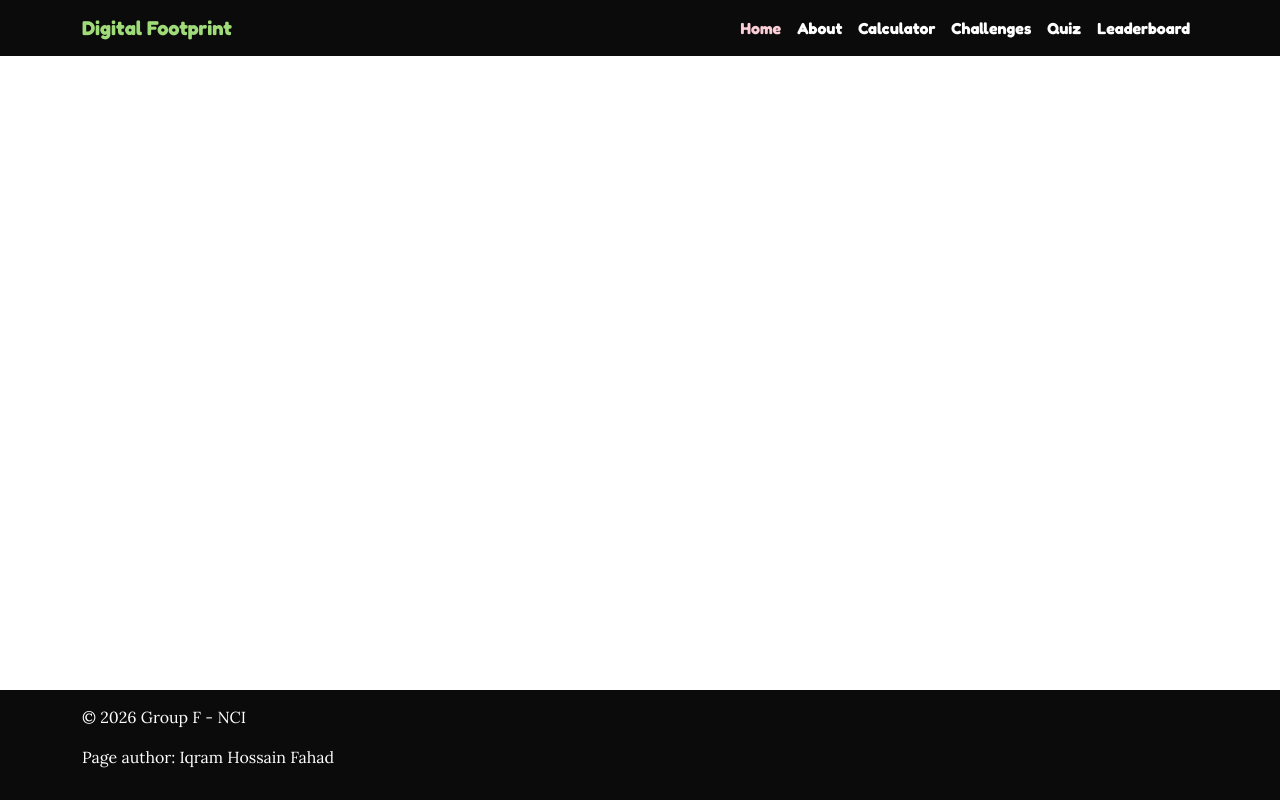
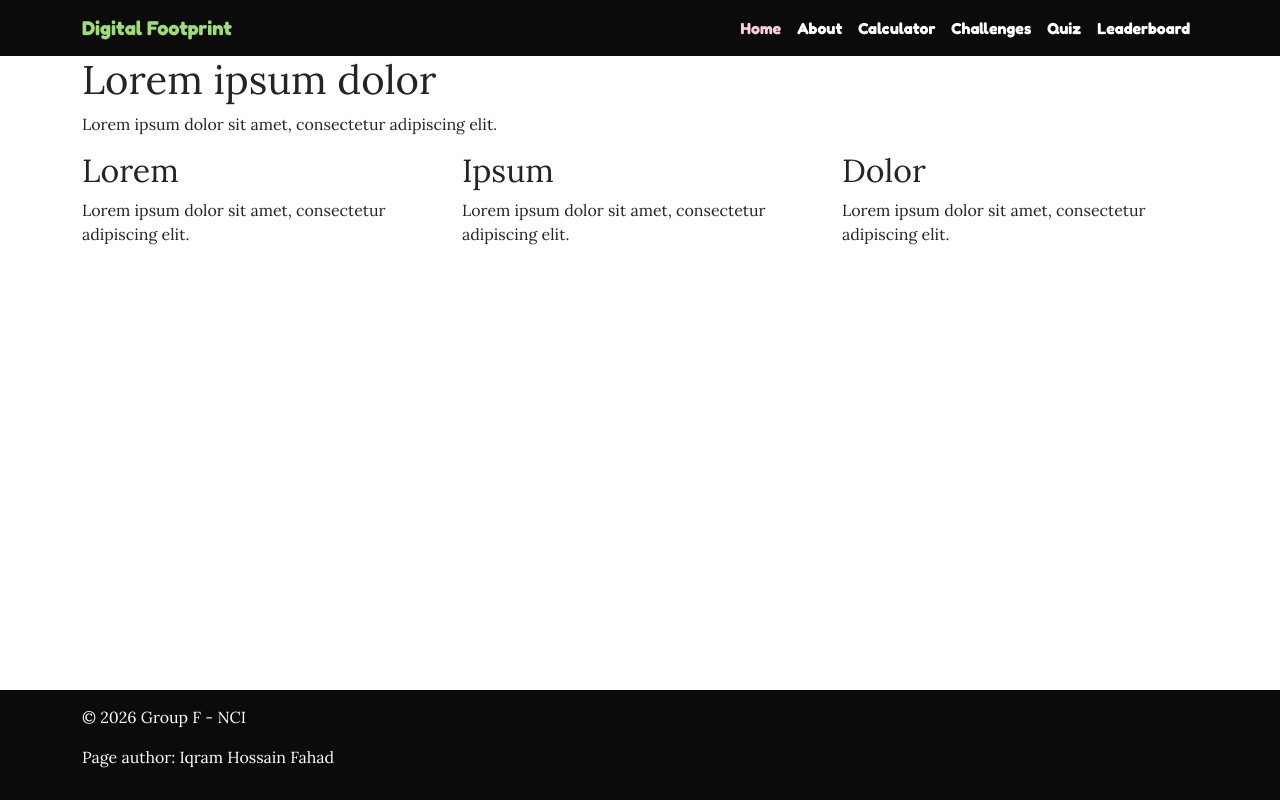
Before and after one commit to Iqram-Hossain-Fahad/Digital_footprint, a plain HTML site: page index.html in a window 1280 px wide. Drawn offline with nearby package versions, Linux system fonts and the light colour scheme.

Commit message:
Skeleton for wireframe

```diff
--- a/index.html
+++ b/index.html
@@ -1,4 +1,3 @@
-<!-- Index Page (Iqram hossain Fahad) -->
 <!DOCTYPE html>
 <html lang="en">
 <head>
@@ -41,6 +40,34 @@
 	<!-- Main content -->
 	<main>
 
+		<!-- Hero section -->
+		<section>
+			<div class="container">
+				<h1>Lorem ipsum dolor</h1>
+				<p>Lorem ipsum dolor sit amet, consectetur adipiscing elit.</p>
+			</div>
+		</section>
+
+		<!-- Three columns -->
+		<section>
+			<div class="container">
+				<div class="row">
+					<div class="col-md-4">
+						<h2>Lorem</h2>
+						<p>Lorem ipsum dolor sit amet, consectetur adipiscing elit.</p>
+					</div>
+					<div class="col-md-4">
+						<h2>Ipsum</h2>
+						<p>Lorem ipsum dolor sit amet, consectetur adipiscing elit.</p>
+					</div>
+					<div class="col-md-4">
+						<h2>Dolor</h2>
+						<p>Lorem ipsum dolor sit amet, consectetur adipiscing elit.</p>
+					</div>
+				</div>
+			</div>
+		</section>
+
 	</main>
 
 	<!-- Footer: copyright and author -->
```
